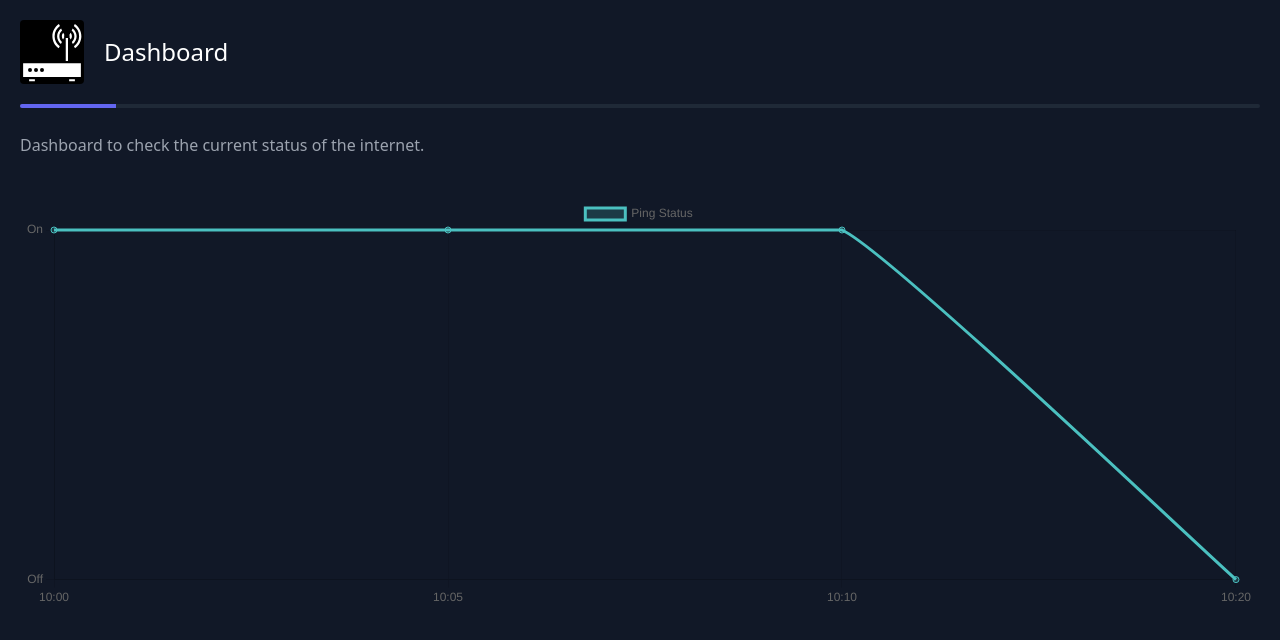
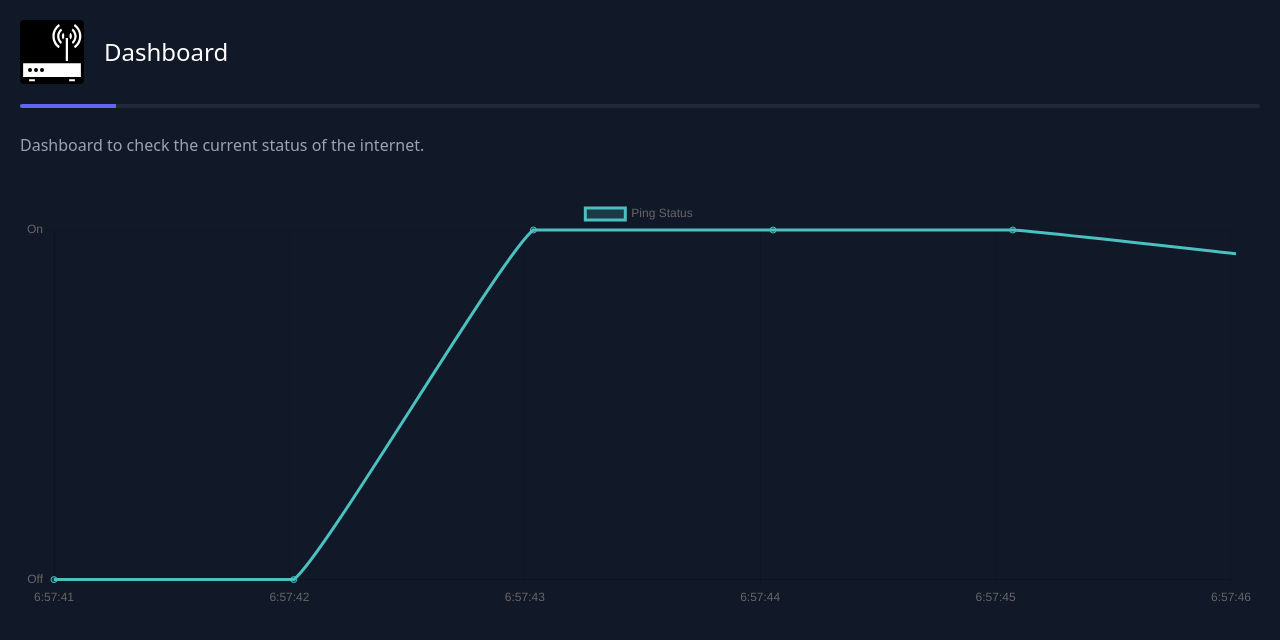
Before and after one commit to manutdkid77/PingCheckApi, a Next.js app in the folder pingcheckdashboard/: page / in a window 1280 px wide. Shown: the top 640 px of the page. Built offline with nearby package versions, Linux system fonts and the light colour scheme.

Commit message:
create dynamic dummy data and draw the chart

```diff
--- a/pingcheckdashboard/src/app/components/Dashboard.tsx
+++ b/pingcheckdashboard/src/app/components/Dashboard.tsx
@@ -1,15 +1,26 @@
+"use client";
+import { useEffect, useState } from "react";
 import { PingStatusData } from "../interfaces/PingStatusChartProps";
 import Header from "./Header";
 import PingStatusChart from "./PingStatusChart";
-
-const chartData: PingStatusData[] = [
-  { time: "10:00", status: 1 },
-  { time: "10:05", status: 1 },
-  { time: "10:10", status: 1 },
-  { time: "10:20", status: 0 },
-];
+import getCurrentTimeForGraph from "@/helpers/timeHelper";
 
 export default function Dashboard() {
+  const [chartData, setChartData] = useState([
+    { time: getCurrentTimeForGraph(), status: 0 },
+  ]);
+
+  useEffect(() => {
+    setInterval(() => {
+      const status = Math.round(Math.random());
+
+      setChartData((prevItem) => [
+        ...prevItem,
+        { time: getCurrentTimeForGraph(), status: status },
+      ]);
+    }, 1000);
+  }, []);
+
   return (
     <div className="container px-5 py-5 mx-auto">
       <Header
--- /dev/null
+++ b/pingcheckdashboard/src/helpers/timeHelper.tsx
@@ -0,0 +1,9 @@
+export default function getCurrentTimeForGraph() {
+  const now = new Date();
+
+  const hours = now.getHours();
+  const minutes = now.getMinutes();
+  const seconds = now.getSeconds();
+
+  return `${hours}:${minutes}:${seconds}`;
+}
```
